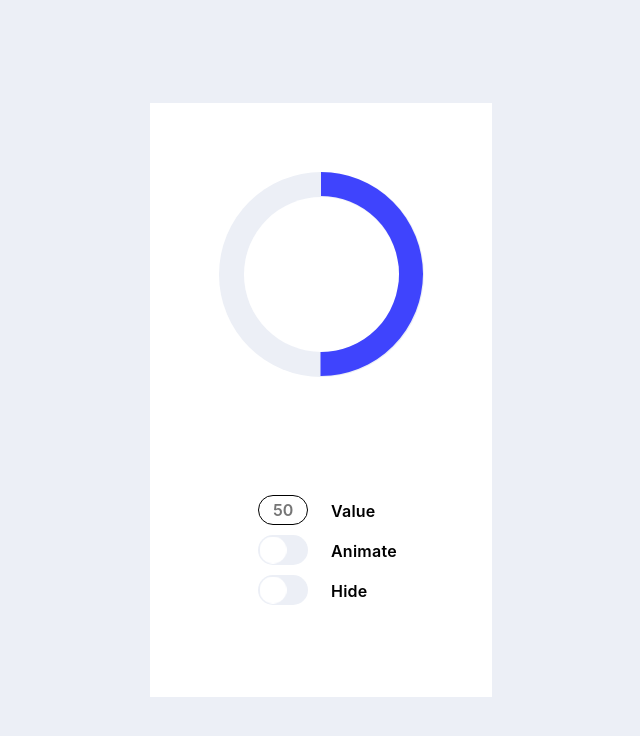
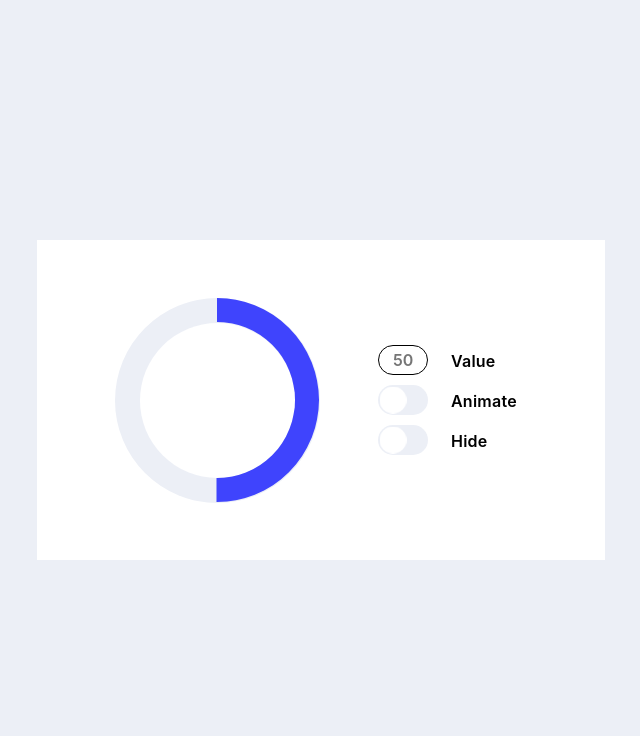
Before and after one commit to YerFish/---------Ozon-Fintech, a plain HTML site: page index.html in a window 1280 px wide. Shown: the whole page, without its empty margins (319-959 px from the left). Drawn offline with Linux system fonts and the light colour scheme.

Commit message:
completed for landscape

```diff
--- a/style.css
+++ b/style.css
@@ -54,7 +54,6 @@ body {
 	display: flex;
 	justify-content: center;
 	align-items: center;
-	margin-bottom: 6rem;
 }
 
 .card__description {
@@ -187,6 +186,7 @@ svg circle {
 	from {
 		transform: rotate(-90deg);
 	}
+
 	to {
 		transform: rotate(270deg);
 	}
@@ -200,3 +200,16 @@ svg circle {
 .hidden {
 	display: none;
 }
+
+@media (orientation:landscape) {
+	.container {
+		padding: 0;
+	}
+
+	.card {
+		flex-direction: row;
+		padding: 0;
+		min-width: 568px;
+		min-height: 320px;
+	}
+}
```
